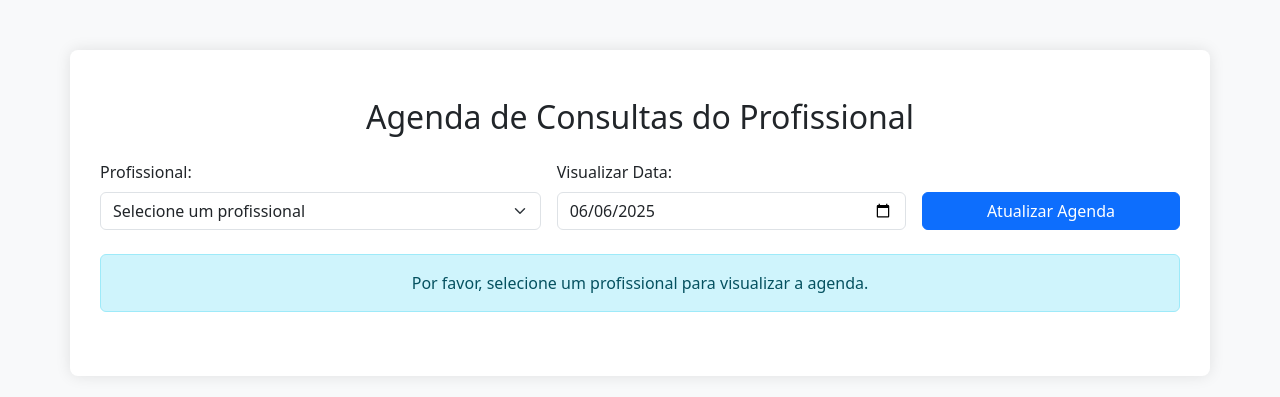
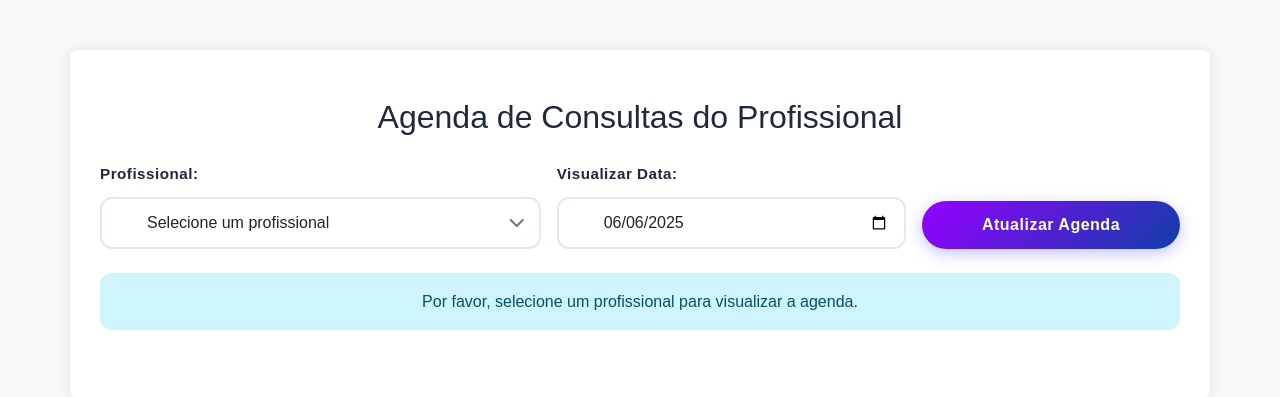
Before and after one commit to Neverthelles19/Clinicanutricao, a PHP site: page /agenda_adimin.php in a window 1280 px wide. Shown: the top 397 px of the page. Run offline with PHP 8.4, Linux system fonts and the light colour scheme; data comes from the database, SQL or seed files in the repository.

Commit message:
aplicando css

```diff
--- a/agenda_adimin.php
+++ b/agenda_adimin.php
@@ -103,7 +103,10 @@ $data_selecionada = isset($_GET['data']) ? $_GET['data'] : date('Y-m-d');
 <head>
     <meta charset="UTF-8">
     <title>Agenda do Profissional - Calendário</title>
-    <link href="https://cdn.jsdelivr.net/npm/bootstrap@5.3.3/dist/css/bootstrap.min.css" rel="stylesheet">
+    <link href="https://cdnjs.cloudflare.com/ajax/libs/twitter-bootstrap/5.3.2/css/bootstrap.min.css" rel="stylesheet" />
+    <link rel="stylesheet" href="https://cdnjs.cloudflare.com/ajax/libs/font-awesome/6.4.0/css/all.min.css" />
+    <link href="styleUser.css" rel="stylesheet" />
+    <link href="stylecadastroUser.css" rel="stylesheet" />
     <style>
         body {
             background-color: #f8f9fa;
@@ -172,6 +175,131 @@ $data_selecionada = isset($_GET['data']) ? $_GET['data'] : date('Y-m-d');
             flex-grow: 2;
             text-align: center;
         }
+
+        .select-wrapper {
+  position: relative;
+}
+
+.select-wrapper select.form-control {
+  appearance: none;
+  -webkit-appearance: none;
+  -moz-appearance: none;
+  padding-right: 2.5rem; /* espaço para a seta */
+  background-color: #fff;
+}
+
+.select-wrapper::after {
+  content: "\f078"; /* ícone da seta para baixo (Font Awesome) */
+  font-family: "Font Awesome 6 Free";
+  font-weight: 900;
+  position: absolute;
+  right: 1rem;
+  top: 50%;
+  transform: translateY(-50%);
+  pointer-events: none;
+  color: #6c757d;
+}
+
+
+       .btn-paleta {
+  padding: 0.5rem 1.2rem;
+  font-weight: 600;
+  color: #9600ff;        /* Roxo vibrante */
+  border: 2px solid #9600ff;
+  border-radius: 0.35rem;
+  background-color: transparent;
+  transition: background-color 0.25s ease, color 0.25s ease;
+  text-decoration: none;
+  box-shadow: none;
+  cursor: pointer;
+}
+
+.btn-paleta:hover,
+.btn-paleta:focus {
+  background-color: #f7f7f7;  /* cinza muito clarinho e neutro */
+  color: #0f3fa8;             /* azul da paleta, mais escuro */
+  border-color: #0f3fa8;
+  outline: none;
+  box-shadow: none;
+}
+
+.horario-slot {
+  background: #fff;
+  border: 1px solid #e6e6e6;
+  border-left: 5px solid #9600ff;
+  padding: 16px 20px;
+  border-radius: 12px;
+  box-shadow: 0 3px 6px rgba(0,0,0,0.04);
+  margin-bottom: 16px;
+  transition: box-shadow 0.2s ease;
+}
+
+.horario-slot:hover {
+  box-shadow: 0 4px 12px rgba(0, 0, 0, 0.08);
+}
+
+.hora-box strong {
+  font-size: 1.5rem;
+  color: #9600ff;
+}
+
+.info-box p {
+  margin: 2px 0;
+  font-size: 0.95rem;
+  color: #333;
+}
+
+/* Botões estilizados */
+.btn-editar {
+  color: #9600ff;
+  border: 2px solid #9600ff;
+  background-color: transparent;
+  font-weight: 500;
+  transition: all 0.2s ease;
+  border-radius: 8px;
+}
+
+.btn-editar:hover {
+  background-color: rgba(150, 0, 255, 0.1);
+  color: #9600ff;
+}
+
+/* Botão Cancelar - Azul */
+.btn-cancelar {
+  color: #0f3fa8;
+  border: 2px solid #0f3fa8;
+  background-color: transparent;
+  font-weight: 500;
+  transition: all 0.2s ease;
+  border-radius: 8px;
+}
+
+.btn-cancelar:hover {
+  background-color: rgba(15, 63, 168, 0.1);
+  color: #0f3fa8;
+}
+
+
+/* Responsivo */
+@media (max-width: 768px) {
+  .btn-box {
+    width: 100%;
+    flex-direction: row !important;
+    justify-content: center;
+  }
+
+  .btn-box .btn {
+    flex: 1;
+  }
+
+  .hora-box {
+    text-align: left;
+  }
+}
+
+
+
+
     </style>
 </head>
 <body class="bg-light">
@@ -195,7 +323,9 @@ $data_selecionada = isset($_GET['data']) ? $_GET['data'] : date('Y-m-d');
         <div class="row g-3 align-items-end">
             <div class="col-md-5">
                 <label for="profissional" class="form-label">Profissional:</label>
-                <select name="profissional_id" id="profissional" class="form-select" onchange="this.form.submit()" required>
+                <div class="select-wrapper">
+                <select name="profissional_id" id="profissional" class="form-control" onchange="this.form.submit()" required>
+
                     <option value="">Selecione um profissional</option>
                     <?php
                     $profissionais = $conexao->query("SELECT id, nome FROM profissionais ORDER BY nome");
@@ -211,12 +341,13 @@ $data_selecionada = isset($_GET['data']) ? $_GET['data'] : date('Y-m-d');
                     ?>
                 </select>
                 </div>
+            </div>
             <div class="col-md-4">
                 <label for="data" class="form-label">Visualizar Data:</label>
                 <input type="date" name="data" id="data" class="form-control" value="<?= htmlspecialchars($data_selecionada) ?>" onchange="this.form.submit()">
             </div>
             <div class="col-md-3 d-grid">
-                <button type="submit" class="btn btn-primary">Atualizar Agenda</button>
+                <button type="submit" class="btn btn-primary w-100 btn-signup">Atualizar Agenda</button>
             </div>
         </div>
     </form>
```
Also changed, not shown: other parts of agenda_adimin.php (+22 -15 lines). Lines whose indentation alone changed are shown as unchanged.
